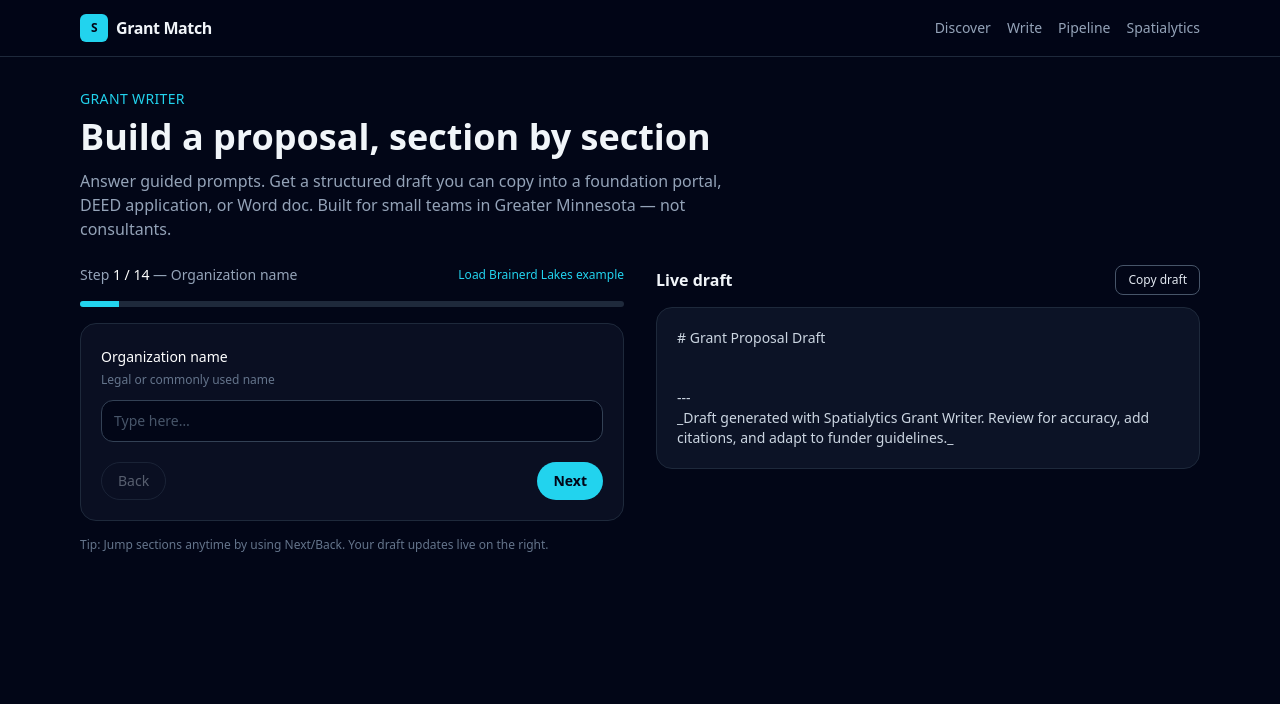
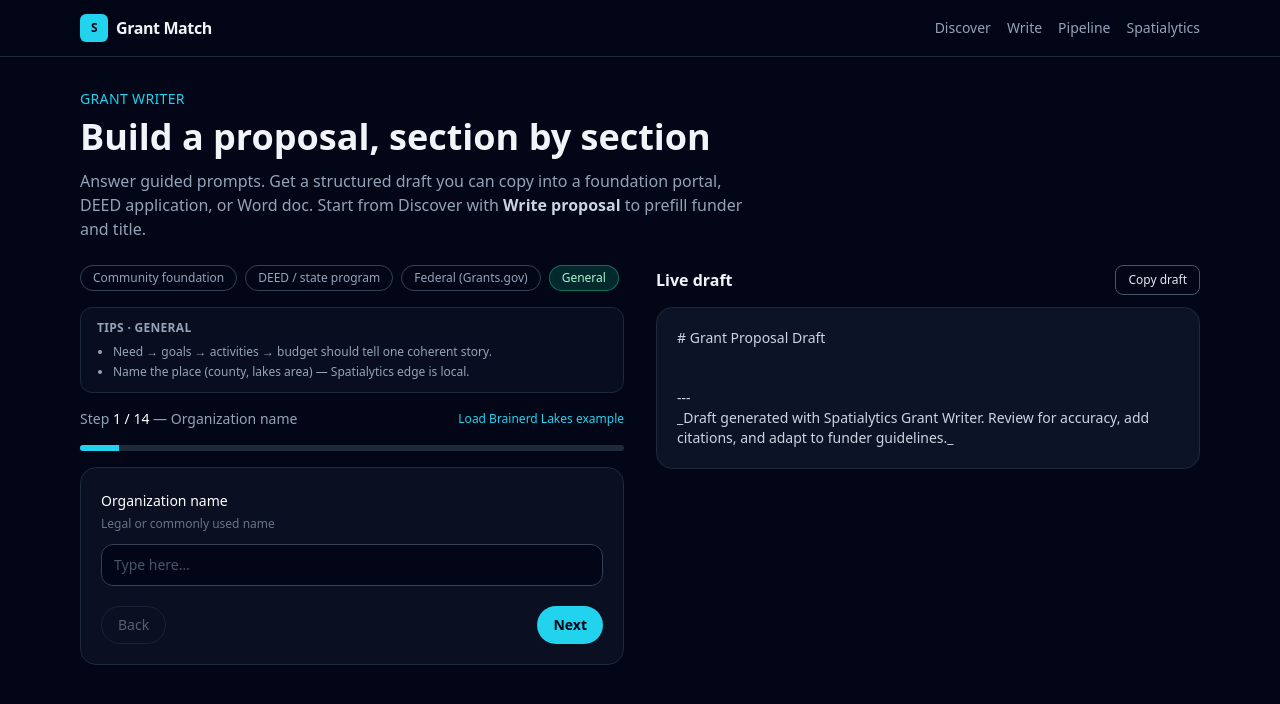
Before and after one commit to KristineMK72/spatialytics-grant-match, a Next.js app: page /write in a window 1280 px wide. Shown: the top 704 px of the page. Built offline with nearby package versions, Linux system fonts and the light colour scheme.

Commit message:
Connect Discover → Write: prefill proposal from grant + funder tips

```diff
--- a/src/app/write/page.tsx
+++ b/src/app/write/page.tsx
@@ -1,3 +1,4 @@
+import { Suspense } from 'react';
 import ProposalBuilder from '@/components/ProposalBuilder';
 
 export const metadata = {
@@ -18,11 +19,14 @@ export default function WritePage() {
         </h1>
         <p className="text-slate-400 max-w-2xl">
           Answer guided prompts. Get a structured draft you can copy into a
-          foundation portal, DEED application, or Word doc. Built for small
-          teams in Greater Minnesota — not consultants.
+          foundation portal, DEED application, or Word doc. Start from Discover
+          with <strong className="text-slate-300">Write proposal</strong> to
+          prefill funder and title.
         </p>
       </div>
-      <ProposalBuilder />
+      <Suspense fallback={<p className="text-slate-500 text-sm">Loading writer…</p>}>
+        <ProposalBuilder />
+      </Suspense>
     </div>
   );
 }
--- a/src/components/GrantExplorer.tsx
+++ b/src/components/GrantExplorer.tsx
@@ -33,6 +33,23 @@ function formatMoney(n: number | null) {
     currency: 'USD',
     maximumFractionDigits: 0,
   }).format(n);
+}
+
+function writeHref(g: Grant) {
+  const params = new URLSearchParams();
+  params.set('title', g.title);
+  params.set('funder', g.funder_name);
+  if (g.funding_amount_max != null) {
+    params.set('amount', String(g.funding_amount_max));
+  } else if (g.funding_amount_min != null) {
+    params.set('amount', String(g.funding_amount_min));
+  }
+  if (g.description) params.set('need', g.description.slice(0, 500));
+  if (g.source_name === 'grants_gov') params.set('template', 'federal');
+  else if (/deed|promise/i.test(g.funder_name)) params.set('template', 'deed');
+  else if (/initiative|foundation/i.test(g.funder_name))
+    params.set('template', 'foundation');
+  return `/write?${params.toString()}`;
 }
 
 export default function GrantExplorer() {
@@ -73,26 +90,18 @@ export default function GrantExplorer() {
     }
   }, []);
 
-  // Debounced federal search when query changes or National selected
   useEffect(() => {
     const q = query.trim();
-    const shouldSearch =
-      q.length >= 2 || (region === 'national' && q.length >= 2);
+    const shouldSearch = q.length >= 2;
 
     if (!shouldSearch) {
-      if (region === 'national' && q.length < 2) {
-        // Prompt user — don't auto-spam API
       setFederal([]);
-      }
       return;
     }
 
-    const t = setTimeout(() => {
-      searchFederal(q.length >= 2 ? q : 'community');
-    }, 450);
-
+    const t = setTimeout(() => searchFederal(q), 450);
     return () => clearTimeout(t);
-  }, [query, region, searchFederal]);
+  }, [query, searchFederal]);
 
   const localGrants = useMemo(() => {
     const q = query.trim().toLowerCase();
@@ -116,11 +125,9 @@ export default function GrantExplorer() {
     });
   }, [region, focus, query]);
 
-  // Merge: local first, then federal (dedupe by title)
   const grants = useMemo(() => {
     const seen = new Set(localGrants.map((g) => g.title.toLowerCase()));
     const extra = federal.filter((g) => !seen.has(g.title.toLowerCase()));
-    // When National or active search, show federal; always keep matching local
     if (query.trim().length >= 2 || region === 'national') {
       return [...localGrants, ...extra];
     }
@@ -185,7 +192,7 @@ export default function GrantExplorer() {
           </div>
           <p className="text-xs text-slate-500">
             Type 2+ characters to pull open federal opportunities from Grants.gov.
-            Local Greater Minnesota demos always stay in the mix.
+            Then hit <strong className="text-slate-300">Write proposal</strong> on any card.
           </p>
         </div>
 
@@ -263,8 +270,8 @@ export default function GrantExplorer() {
                   </span>
                   <span className="capitalize">{g.eligible_region}</span>
                 </div>
-                <div className="flex flex-wrap gap-1 pt-1 items-center">
-                  {g.focus_categories.map((c) => (
+                <div className="flex flex-wrap gap-2 pt-2 items-center">
+                  {g.focus_categories.slice(0, 4).map((c) => (
                     <span
                       key={c}
                       className="text-[10px] px-1.5 py-0.5 rounded bg-slate-800 text-slate-400"
@@ -272,16 +279,24 @@ export default function GrantExplorer() {
                       {c.replace(/_/g, ' ')}
                     </span>
                   ))}
+                  <div className="ml-auto flex gap-2">
                     {g.source_url && (
                       <a
                         href={g.source_url}
                         target="_blank"
                         rel="noopener noreferrer"
-                      className="text-[10px] text-cyan-400 hover:underline ml-auto"
+                        className="text-[10px] text-slate-400 hover:text-cyan-400"
                       >
-                      Open source →
+                        Source
                       </a>
                     )}
+                    <a
+                      href={writeHref(g)}
+                      className="text-[10px] font-semibold px-2 py-1 rounded-lg bg-cyan-500/15 text-cyan-300 border border-cyan-500/40 hover:bg-cyan-500/25"
+                    >
+                      Write proposal →
+                    </a>
+                  </div>
                 </div>
               </article>
             ))}
--- a/src/components/ProposalBuilder.tsx
+++ b/src/components/ProposalBuilder.tsx
@@ -1,6 +1,7 @@
 'use client';
 
-import { useMemo, useState } from 'react';
+import { useEffect, useMemo, useState } from 'react';
+import { useSearchParams } from 'next/navigation';
 
 type Form = {
   orgName: string;
@@ -36,12 +37,45 @@ const EMPTY: Form = {
   capacity: '',
 };
 
+const TEMPLATES: Record<
+  string,
+  { label: string; tips: string[] }
+> = {
+  foundation: {
+    label: 'Community foundation',
+    tips: [
+      'Lead with local need and community partners — foundations fund place.',
+      'Keep goals few and measurable; avoid jargon.',
+      'Budget should match the story (no mystery line items).',
+    ],
+  },
+  deed: {
+    label: 'DEED / state program',
+    tips: [
+      'Emphasize jobs, wages, business capacity, or regional economic impact.',
+      'Cite Minnesota geography and eligible uses from the RFP.',
+      'Evaluation should track outputs the state can report on.',
+    ],
+  },
+  federal: {
+    label: 'Federal (Grants.gov)',
+    tips: [
+      'Mirror the NOFO language for goals and eligibility.',
+      'Be explicit about geographic service area and target population.',
+      'Plan for reporting burden — federal awards need clear metrics.',
+    ],
+  },
+  general: {
+    label: 'General',
+    tips: [
+      'Need → goals → activities → budget should tell one coherent story.',
+      'Name the place (county, lakes area) — Spatialytics edge is local.',
+    ],
+  },
+};
+
 const STEPS: { key: keyof Form; label: string; hint: string; rows?: number }[] = [
-  {
-    key: 'orgName',
-    label: 'Organization name',
-    hint: 'Legal or commonly used name',
-  },
+  { key: 'orgName', label: 'Organization name', hint: 'Legal or commonly used name' },
   {
     key: 'mission',
     label: 'Mission (1–2 sentences)',
@@ -63,11 +97,7 @@ const STEPS: { key: keyof Form; label: string; hint: string; rows?: number }[] =
     label: 'Funder (if known)',
     hint: 'Foundation, DEED program, federal opportunity…',
   },
-  {
-    key: 'amount',
-    label: 'Amount requested',
-    hint: 'e.g. $15,000',
-  },
+  { key: 'amount', label: 'Amount requested', hint: 'e.g. $15,000' },
   {
     key: 'need',
     label: 'Need / problem',
@@ -120,7 +150,6 @@ const STEPS: { key: keyof Form; label: string; hint: string; rows?: number }[] =
 
 function buildDraft(f: Form): string {
   const lines: string[] = [];
-
   lines.push(`# ${f.grantTitle || 'Grant Proposal Draft'}`);
   lines.push('');
   if (f.orgName) lines.push(`**Applicant:** ${f.orgName}`);
@@ -128,13 +157,11 @@ function buildDraft(f: Form): string {
   if (f.amount) lines.push(`**Amount requested:** ${f.amount}`);
   if (f.community) lines.push(`**Service area:** ${f.community}`);
   lines.push('');
-
   if (f.mission) {
     lines.push('## Organizational mission');
     lines.push(f.mission);
     lines.push('');
   }
-
   if (f.need) {
     lines.push('## Statement of need');
     lines.push(f.need);
@@ -144,58 +171,91 @@ function buildDraft(f: Form): string {
     }
     lines.push('');
   }
-
   if (f.goals) {
     lines.push('## Goals and intended outcomes');
     lines.push(f.goals);
     lines.push('');
   }
-
   if (f.activities) {
     lines.push('## Project activities');
     lines.push(f.activities);
     lines.push('');
   }
-
   if (f.timeline) {
     lines.push('## Timeline');
     lines.push(f.timeline);
     lines.push('');
   }
-
   if (f.budgetNarrative) {
     lines.push('## Budget narrative');
     lines.push(f.budgetNarrative);
     lines.push('');
   }
-
   if (f.evaluation) {
     lines.push('## Evaluation and learning');
     lines.push(f.evaluation);
     lines.push('');
   }
-
   if (f.capacity) {
     lines.push('## Organizational capacity');
     lines.push(f.capacity);
     lines.push('');
   }
-
   lines.push('---');
   lines.push(
     '_Draft generated with Spatialytics Grant Writer. Review for accuracy, add citations, and adapt to funder guidelines._'
   );
-
   return lines.join('\n');
 }
 
+function formatAmount(raw: string) {
+  const n = Number(String(raw).replace(/[^0-9.]/g, ''));
+  if (!Number.isFinite(n) || n <= 0) return raw;
+  return new Intl.NumberFormat('en-US', {
+    style: 'currency',
+    currency: 'USD',
+    maximumFractionDigits: 0,
+  }).format(n);
+}
+
 export default function ProposalBuilder() {
+  const searchParams = useSearchParams();
   const [form, setForm] = useState<Form>(EMPTY);
   const [step, setStep] = useState(0);
   const [copied, setCopied] = useState(false);
+  const [template, setTemplate] = useState('general');
+  const [prefilled, setPrefilled] = useState(false);
+
+  useEffect(() => {
+    const title = searchParams.get('title');
+    const funder = searchParams.get('funder');
+    const amount = searchParams.get('amount');
+    const need = searchParams.get('need');
+    const tpl = searchParams.get('template');
+
+    if (!title && !funder) return;
+
+    setForm((prev) => ({
+      ...prev,
+      grantTitle: title ? `Proposal: ${title}` : prev.grantTitle,
+      funder: funder || prev.funder,
+      amount: amount ? formatAmount(amount) : prev.amount,
+      need: need || prev.need,
+      community: prev.community || 'Greater Minnesota',
+    }));
+    if (tpl && TEMPLATES[tpl]) setTemplate(tpl);
+    else if (funder && /deed|promise/i.test(funder)) setTemplate('deed');
+    else if (funder && /foundation|initiative/i.test(funder))
+      setTemplate('foundation');
+    else if (tpl === 'federal') setTemplate('federal');
+    setPrefilled(true);
+    // Jump to org name so user completes identity first
+    setStep(0);
+  }, [searchParams]);
 
   const draft = useMemo(() => buildDraft(form), [form]);
   const current = STEPS[step];
+  const tips = TEMPLATES[template] ?? TEMPLATES.general;
 
   function setField(key: keyof Form, value: string) {
     setForm((prev) => ({ ...prev, [key]: value }));
@@ -236,13 +296,49 @@ export default function ProposalBuilder() {
       capacity:
         'Existing volunteer base, relationships with area food shelves, and prior small-grant reporting experience. Fiscal sponsorship or board oversight in place.',
     });
+    setTemplate('foundation');
     setStep(0);
+    setPrefilled(false);
   }
 
   return (
     <div className="grid lg:grid-cols-2 gap-8">
-      {/* Guided form */}
       <div className="space-y-4">
+        {prefilled && (
+          <div className="rounded-xl border border-cyan-500/30 bg-cyan-500/10 px-4 py-3 text-sm text-cyan-100">
+            Prefilling from Discover. Title, funder, and amount are set — add your
+            organization details and flesh out the need.
+          </div>
+        )}
+
+        <div className="flex flex-wrap gap-2">
+          {Object.entries(TEMPLATES).map(([id, t]) => (
+            <button
+              key={id}
+              type="button"
+              onClick={() => setTemplate(id)}
+              className={`px-3 py-1 rounded-full text-xs border transition ${
+                template === id
+                  ? 'bg-emerald-500/20 border-emerald-500/50 text-emerald-200'
+                  : 'border-slate-700 text-slate-400 hover:border-slate-500'
+              }`}
+            >
+              {t.label}
+            </button>
+          ))}
+        </div>
+
+        <div className="rounded-xl border border-slate-800 bg-slate-900/50 px-4 py-3">
+          <p className="text-xs font-semibold text-slate-400 uppercase tracking-wide mb-2">
+            Tips · {tips.label}
+          </p>
+          <ul className="space-y-1 text-xs text-slate-400 list-disc pl-4">
+            {tips.tips.map((tip) => (
+              <li key={tip}>{tip}</li>
+            ))}
+          </ul>
+        </div>
+
         <div className="flex items-center justify-between gap-2">
           <p className="text-sm text-slate-400">
             Step{' '}
@@ -301,23 +397,15 @@ export default function ProposalBuilder() {
             </button>
             <button
               type="button"
-              onClick={() =>
-                setStep((s) => Math.min(STEPS.length - 1, s + 1))
-              }
+              onClick={() => setStep((s) => Math.min(STEPS.length - 1, s + 1))}
               className="px-4 py-2 rounded-full text-sm font-semibold bg-cyan-400 text-slate-950"
             >
               {step === STEPS.length - 1 ? 'Done' : 'Next'}
             </button>
           </div>
         </div>
-
-        <p className="text-xs text-slate-500">
-          Tip: Jump sections anytime by using Next/Back. Your draft updates live on
-          the right.
-        </p>
       </div>
 
-      {/* Live draft */}
       <div className="space-y-3">
         <div className="flex items-center justify-between">
           <h2 className="font-semibold">Live draft</h2>
```
Lines whose indentation alone changed are shown as unchanged.
